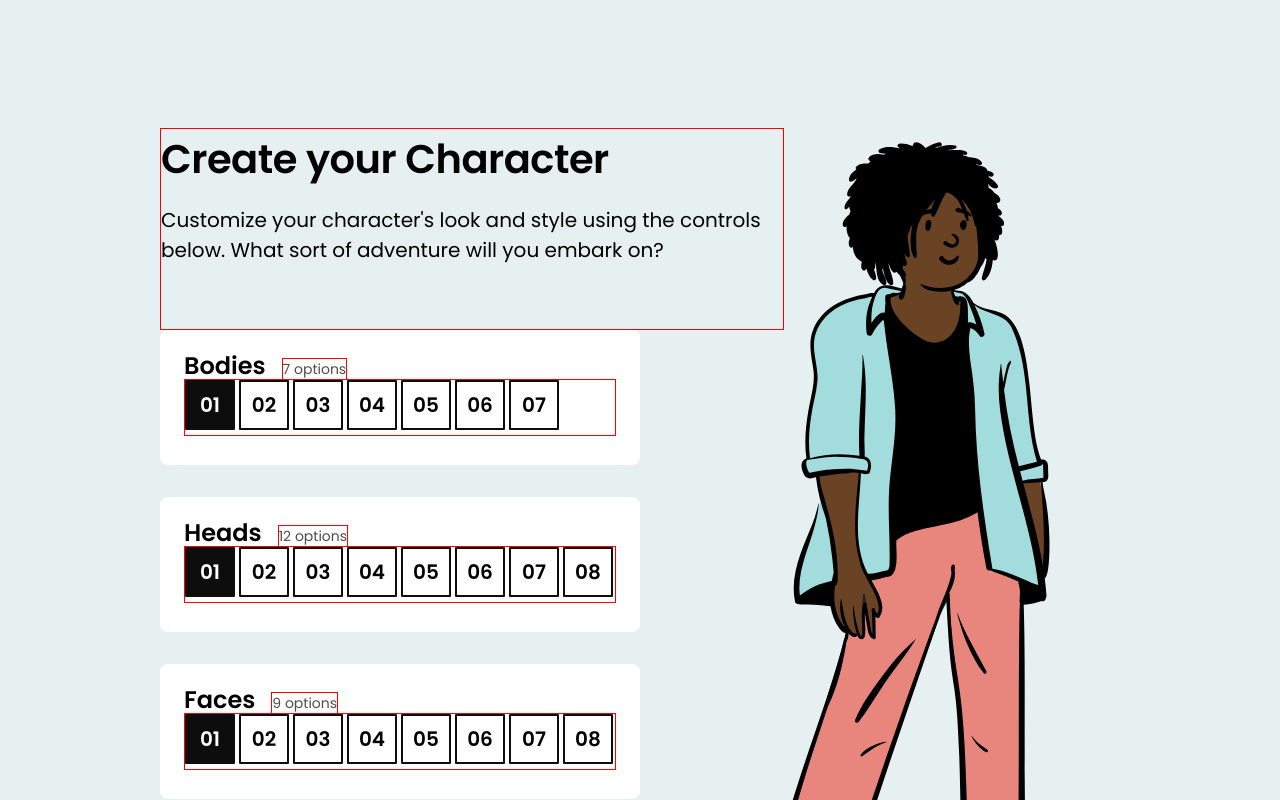
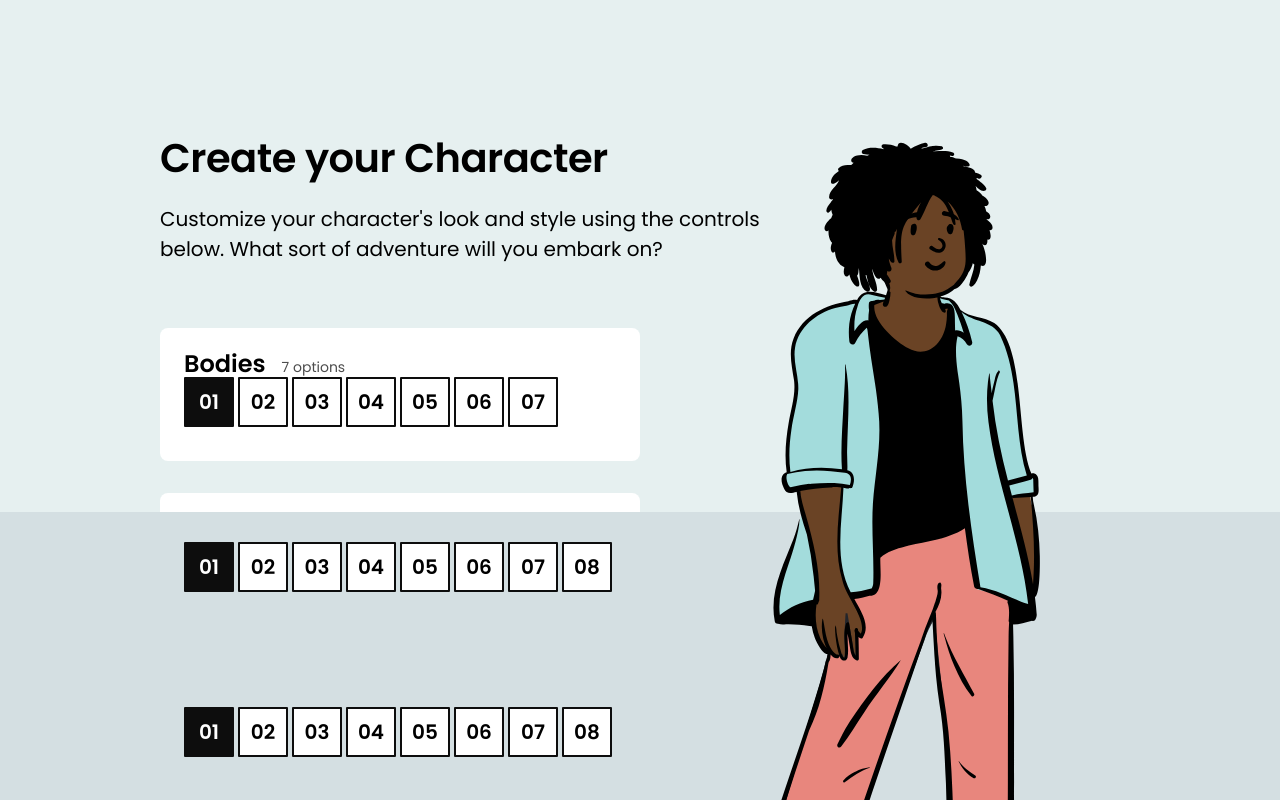
Before and after one commit to crushcreative/csslearning, a React (Create React App) app: page / in a window 1280 px wide. Shown: the top 800 px of the page. Built offline with nearby package versions, Linux system fonts and the light colour scheme.

Commit message:
Close to getting the background working, need to get the control panel to appear above

```diff
--- a/public/index.html
+++ b/public/index.html
@@ -2,15 +2,8 @@
 <html lang="en">
   <head>
     <meta charset="utf-8" />
-    <link
-      rel="icon"
-      type="image/png"
-      href="%PUBLIC_URL%/favicon.png"
-    />
-    <meta
-      name="viewport"
-      content="width=device-width, initial-scale=1"
-    />
+    <link rel="icon" type="image/png" href="%PUBLIC_URL%/favicon.png" />
+    <meta name="viewport" content="width=device-width, initial-scale=1" />
     <meta name="theme-color" content="#000000" />
     <title>Character Creator — CSS for JavaScript Developers</title>
     <link rel="preconnect" href="https://fonts.gstatic.com" />
@@ -20,9 +13,10 @@
     />
   </head>
   <body>
-    <noscript
-      >You need to enable JavaScript to run this app.</noscript
-    >
+    <div class="perspective">
+      <!-- My attempt to add in the background fill yo! -->
+    </div>
+    <noscript>You need to enable JavaScript to run this app.</noscript>
     <div id="root"></div>
   </body>
 </html>
--- a/src/components/ButtonRow/ButtonRow.module.css
+++ b/src/components/ButtonRow/ButtonRow.module.css
@@ -1,8 +1,6 @@
 .buttonRow {
   white-space: nowrap;
-  overflow-y: scroll;
-  border: 1px solid red;
+  overflow-x: scroll;
   padding-bottom: 5px;
   margin-bottom: 5px;
-  /* scroll-padding-bottom: 5px; */
 }
--- a/src/components/CharacterEditor/CharacterEditor.module.css
+++ b/src/components/CharacterEditor/CharacterEditor.module.css
@@ -10,7 +10,6 @@
 .header {
   padding-bottom: 64px;
   max-width: 65%;
-  border: 1px solid red;
 }
 
 .title {
@@ -30,7 +29,10 @@
   position: fixed;
   top: 128px;
   right: 0;
-  width: 45%;
+  width: 600px;
+  /* width: 45%; */
+  /* max-height: 200px; */
+  min-height: 500px;
 }
 
 .controlColumn {
--- a/src/components/ControlPane/ControlPane.module.css
+++ b/src/components/ControlPane/ControlPane.module.css
@@ -23,5 +23,4 @@
   font-size: 0.875rem;
   font-weight: 400;
   color: hsl(0deg, 0%, 30%);
-  border: 1px solid red;
 }
--- a/src/index.css
+++ b/src/index.css
@@ -12,8 +12,15 @@ body {
 *,
 *:before,
 *:after {
-  font-family: 'Poppins', sans-serif;
+  font-family: "Poppins", sans-serif;
   box-sizing: border-box;
+}
+
+.perspective {
+  background-color: hsl(195deg, 20%, 86%);
+  position: fixed;
+  inset: 0;
+  top: 64%;
 }
 
 /*
```
